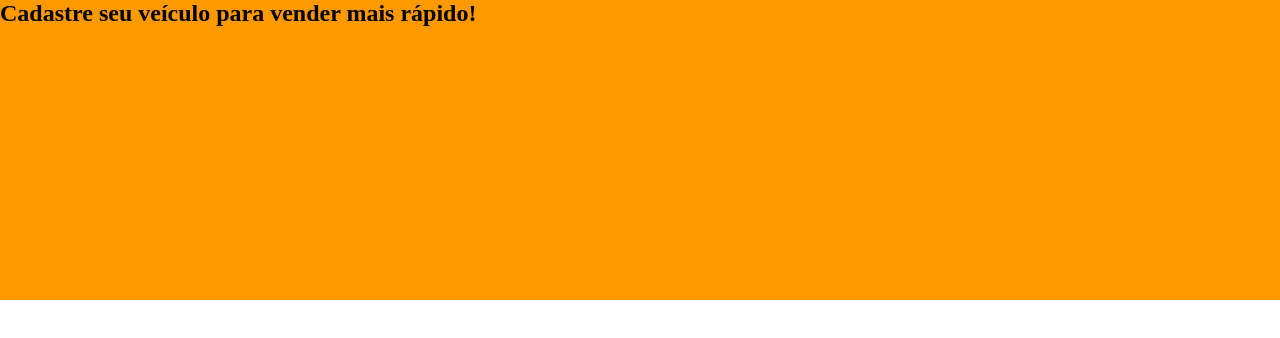
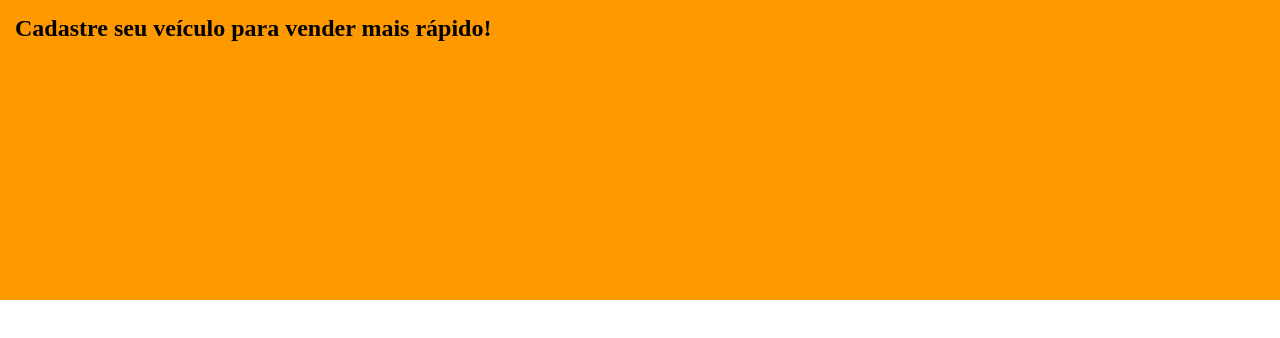
Before and after one commit to GuidoStocco/Projeto_3, a plain HTML site: page index.html in a window 1280 px wide. Drawn offline with Linux system fonts and the light colour scheme.

Commit message:
Update style.css

```diff
--- a/style.css
+++ b/style.css
@@ -7,3 +7,6 @@
     height: 300px;
     background-color: #ff9900;
 }
+h2{
+    padding: 15px;
+}
```
